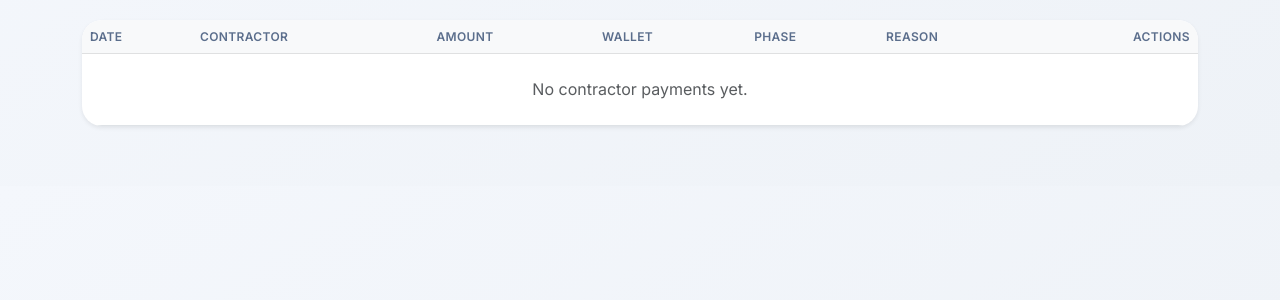
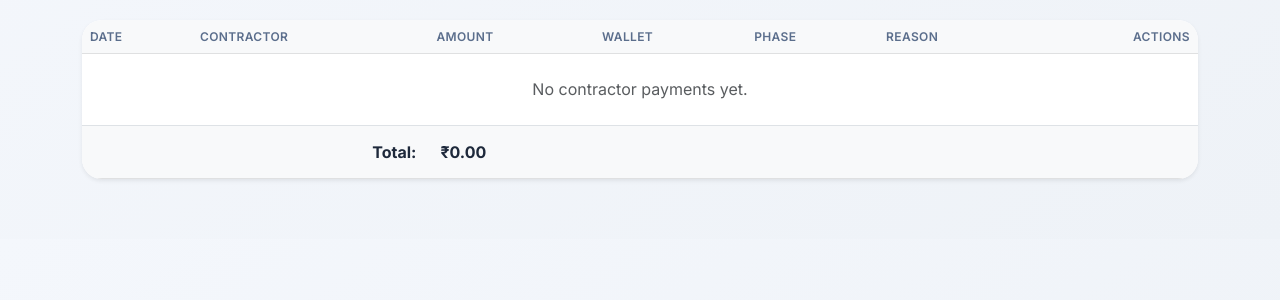
Before and after one commit to SajidKalam-byte/django-expense-manager, a Django app: page /contractors/payments/ in a window 1280 px wide. Shown: the part 208-508 px from the top of the page. Run offline with Django 5.2, Linux system fonts and the light colour scheme; the visitor is signed in with stand-in values (Sample User, id 1); data that the repository does not hold is empty.

Commit message:
feat: implement contractor payment tracking with new view and list template

```diff
--- a/contractors/views.py
+++ b/contractors/views.py
@@ -25,6 +25,13 @@ class ContractorPaymentListView(ListView):
 	template_name = 'contractors/payment_list.html'
 	context_object_name = 'payments'
 	ordering = ['-date', '-created_at']
+
+	def get_context_data(self, **kwargs):
+		context = super().get_context_data(**kwargs)
+		from django.db.models import Sum
+		total = ContractorPayment.objects.aggregate(total=Sum('amount'))['total']
+		context['grand_total'] = total if total else 0
+		return context
 
 
 class ContractorPaymentCreateView(CreateView):
--- a/templates/contractors/payment_list.html
+++ b/templates/contractors/payment_list.html
@@ -47,6 +47,13 @@
                 <tr><td colspan="7" class="text-center py-4 text-muted">No contractor payments yet.</td></tr>
                 {% endfor %}
             </tbody>
+            <tfoot class="table-light fw-bold">
+                <tr>
+                    <td colspan="2" class="text-end">Total:</td>
+                    <td>₹{{ grand_total|floatformat:2|intcomma }}</td>
+                    <td colspan="4"></td>
+                </tr>
+            </tfoot>
         </table>
     </div>
 </div>
```
